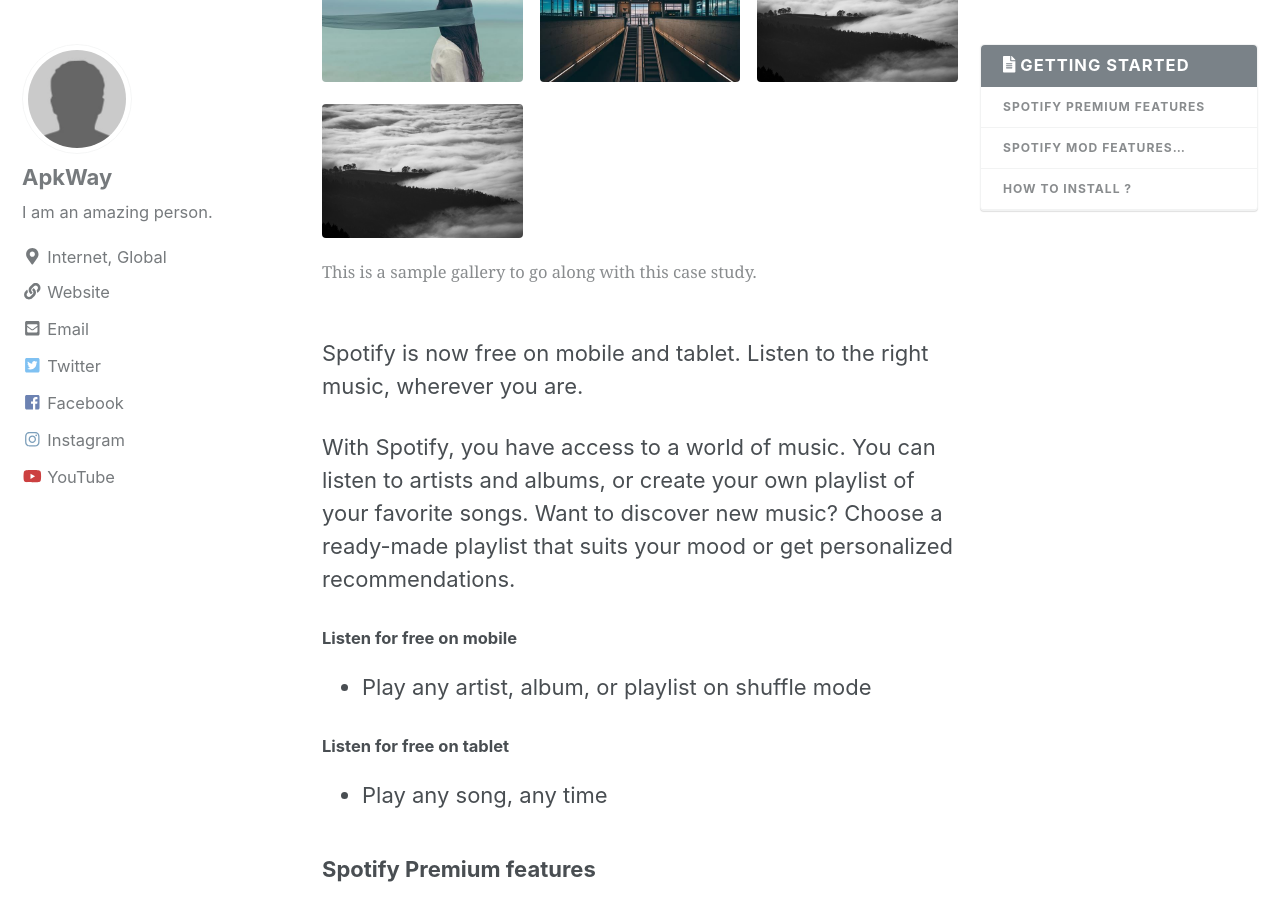
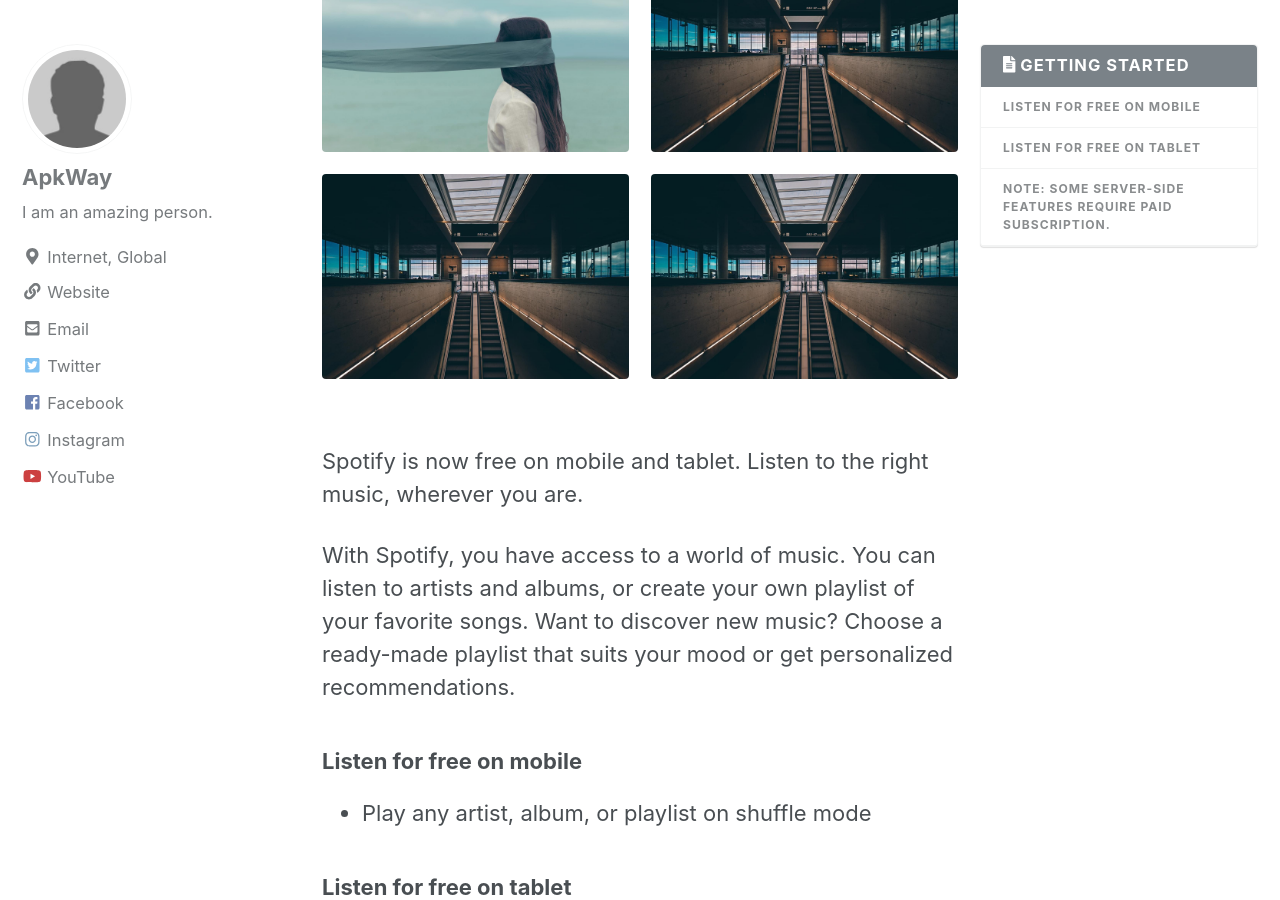
Before and after one commit to apkway/apkway.github.io, a Jekyll site: the page built from _posts/2018-06-20-spotify-music-premium.md, in a window 1280 px wide and 900 px high, scrolled down 362 px. Built offline with Jekyll 4.4.1, drawn with Linux system fonts in a browser that asks for light colours; nearby versions of some CDN libraries.

Commit message:
Update 2018-06-20-spotify-music-premium.md

```diff
--- a/_posts/2018-06-20-spotify-music-premium.md
+++ b/_posts/2018-06-20-spotify-music-premium.md
@@ -5,19 +5,6 @@ date: 2018-06-18T17:15:26Z
 last_modified_at: 2018-06-19T06:38:30Z
 header:
   teaser: "https://apk4free.net/wp-content/uploads/2016/02/hhihi.png"
-gallery:
-  - url: /assets/images/unsplash-gallery-image-1.jpg
-    image_path: assets/images/unsplash-gallery-image-1-th.jpg
-    alt: "placeholder image 1"
-  - url: /assets/images/unsplash-gallery-image-2.jpg
-    image_path: assets/images/unsplash-gallery-image-2-th.jpg
-    alt: "placeholder image 2"
-  - url: /assets/images/unsplash-gallery-image-3.jpg
-    image_path: assets/images/unsplash-gallery-image-3-th.jpg
-    alt: "placeholder image 3"
-  - url: /assets/images/unsplash-gallery-image-3.jpg
-    image_path: assets/images/unsplash-gallery-image-3-th.jpg
-    alt: "placeholder image 3"
 categories:
   - Hip-Hop/Rap
   - Single
@@ -28,19 +15,24 @@ toc_sticky: true
 toc_label: "Getting Started"
 ---
 
-{% include gallery caption="This is a sample gallery to go along with this case study." %}
+<figure class="half">
+    <a href="/assets/images/unsplash-gallery-image-1.jpg"><img src="/assets/images/unsplash-gallery-image-1.jpg"></a>
+    <a href="/assets/images/unsplash-gallery-image-2.jpg"><img src="/assets/images/unsplash-gallery-image-2.jpg"></a>
+    <a href="/assets/images/unsplash-gallery-image-2.jpg"><img src="/assets/images/unsplash-gallery-image-2.jpg"></a>
+    <a href="/assets/images/unsplash-gallery-image-2.jpg"><img src="/assets/images/unsplash-gallery-image-2.jpg"></a>
+</figure>
 
 Spotify is now free on mobile and tablet. Listen to the right music, wherever you are.
 
 With Spotify, you have access to a world of music. You can listen to artists and albums, or create your own playlist of your favorite songs. Want to discover new music? Choose a ready-made playlist that suits your mood or get personalized recommendations.
 
-#### Listen for free on mobile
+### Listen for free on mobile
 * Play any artist, album, or playlist on shuffle mode
 
-#### Listen for free on tablet
+### Listen for free on tablet
 * Play any song, any time
 
-### Spotify Premium features
+## Spotify Premium features
 
 * Play any song, any time on any device--mobile, tablet, or your computer
 * Download music for offline listening.
@@ -48,7 +40,7 @@ With Spotify, you have access to a world of music. You can listen to artists and
 * No ads – just uninterrupted music.
 * No commitment - cancel any time you like.
 
-### Spotify Mod features…
+## Spotify Mod features…
 
 * Unlocked Spotify Connect:
 * Seek FWD button added to information bar/tablet mod
@@ -60,9 +52,9 @@ With Spotify, you have access to a world of music. You can listen to artists and
 * Extreme audio unlocked
 * Repeats enabled
 
-#### Note: Some server-side features require paid subscription.
+### Note: Some server-side features require paid subscription.
 
-### How To Install ?
+## How To Install ?
 
 * Uninstall any Previous Version of Spotify Music (Skip If Not Installed)
 * Download and Install MOD APK From The Links Given Below.
```
